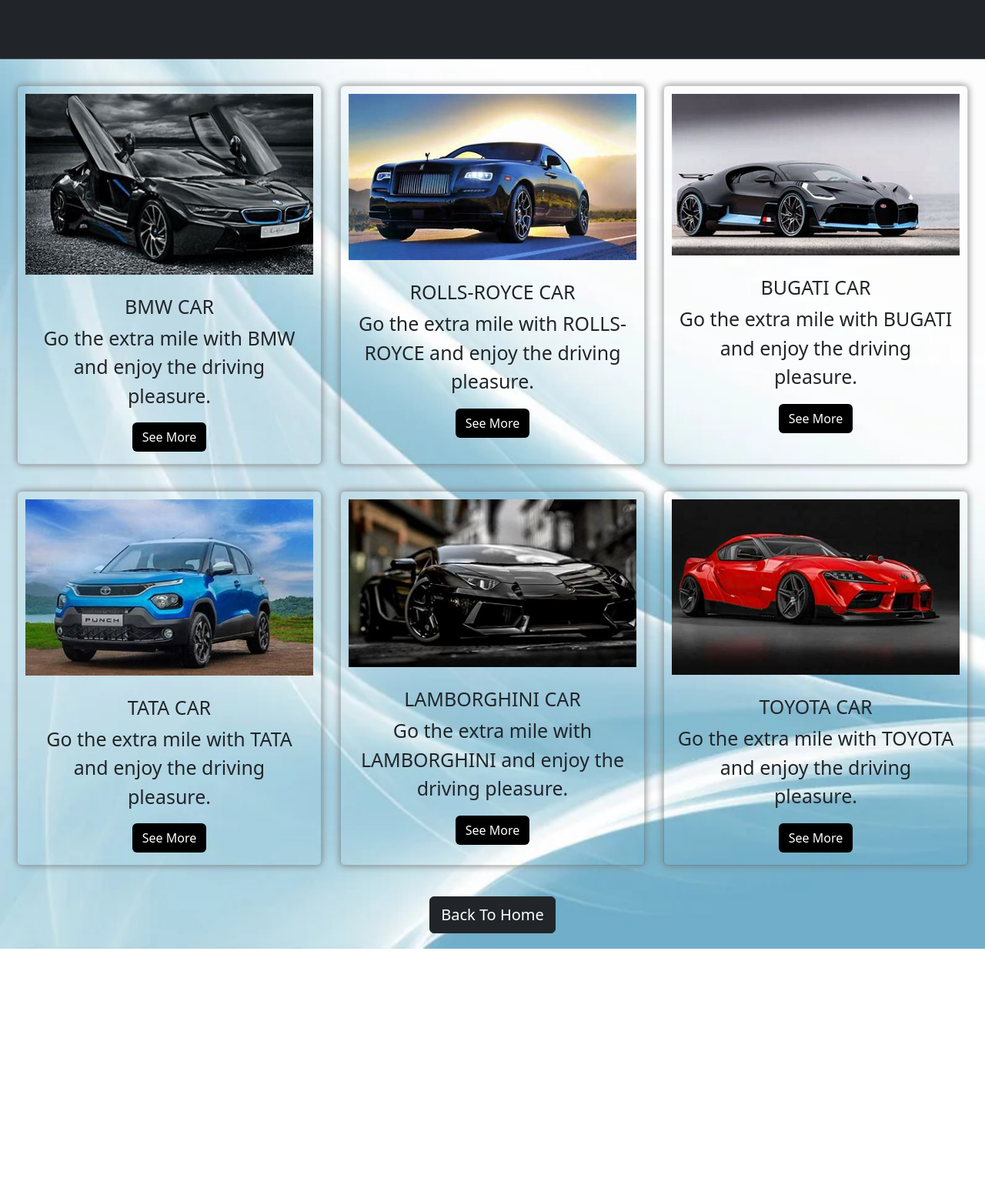
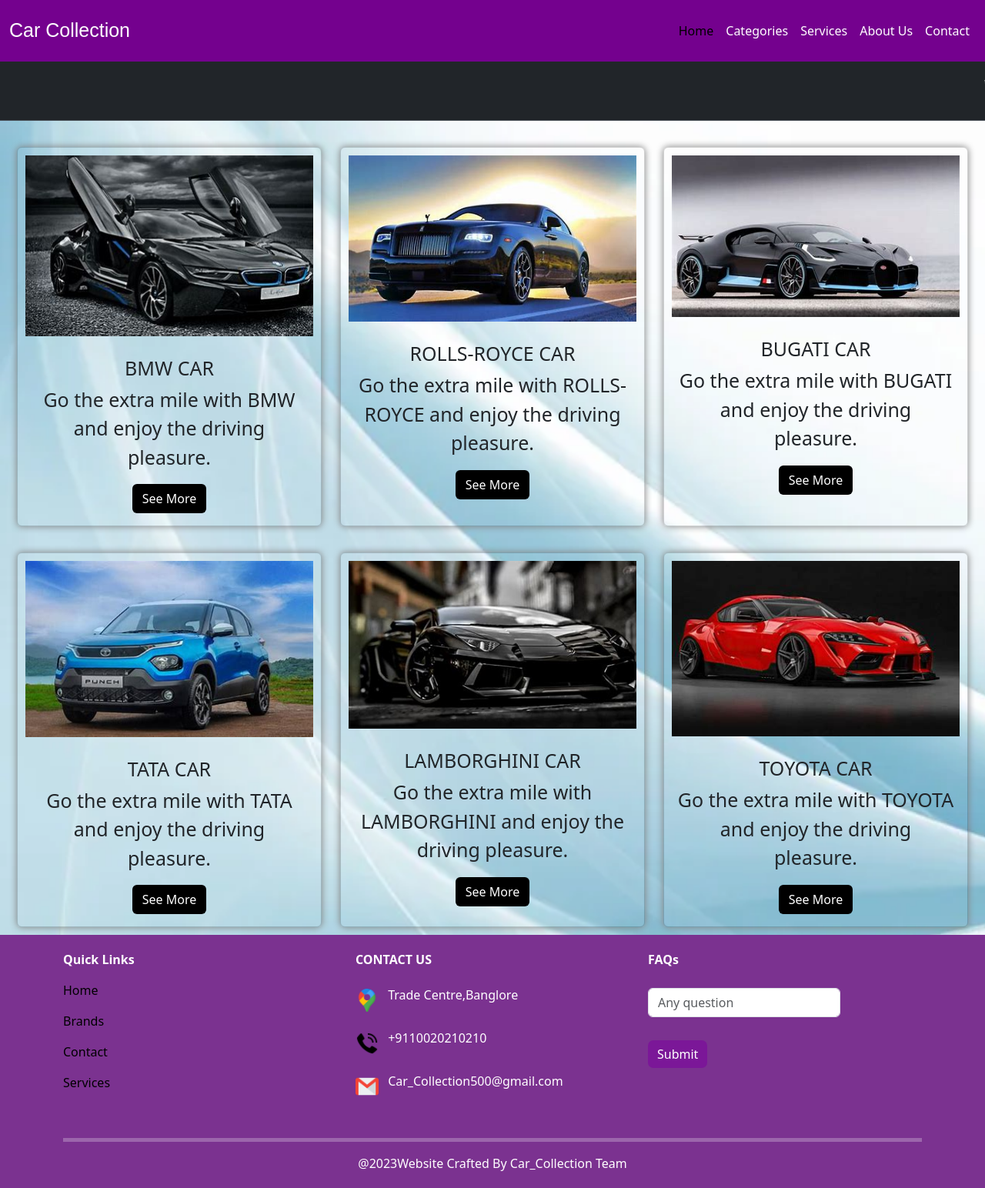
Before and after one commit to kunaldec022002/Luxury_Cars, a plain HTML site: page categories.html in a window 1280 px wide. Shown: the whole page at 77% size. Before the commit the page ends 1233 px from the top, so only its background shows below. Drawn offline with nearby package versions, Linux system fonts and the light colour scheme.

Commit message:
add navbar and footer section

```diff
--- a/categories.html
+++ b/categories.html
@@ -8,6 +8,9 @@
     <meta name="viewport" content="width=device-width, initial-scale=1.0">
     <title>CATEGORIES</title>
     <link href="https://cdn.jsdelivr.net/npm/bootstrap@5.3.1/dist/css/bootstrap.min.css" rel="stylesheet" integrity="sha384-4bw+/aepP/YC94hEpVNVgiZdgIC5+VKNBQNGCHeKRQN+PtmoHDEXuppvnDJzQIu9" crossorigin="anonymous">
+    <script src="https://cdn.jsdelivr.net/npm/bootstrap@5.3.1/dist/js/bootstrap.bundle.min.js"></script>
+
+
 </head>
 <style>
   body
@@ -84,6 +87,40 @@
 
 </style>
 <body background="./Images/BMW/wallpaper.webp">
+
+  <section id="nav-bar">
+
+    <nav class="navbar navbar-expand-lg ">
+        <div class="container-fluid">
+
+          <button class="navbar-toggler" type="button" data-bs-toggle="collapse" data-bs-target="#navbarNav" aria-controls="navbarNav" aria-expanded="false" aria-label="Toggle navigation">
+            <img src="./Image/icons/menu.png" class="menu-img"/>
+          </button>
+          <div class="collapse navbar-collapse" id="navbarNav">
+            <span style="color: white; font-size: 25px;font-family:sans-serif;">Car Collection</span>
+            <ul class="navbar-nav ms-auto">
+              <li class="nav-item">
+                <a class="nav-link active" aria-current="page" href="#">Home</a>
+              </li>
+              <li class="nav-item">
+                <a class="nav-link" href="./categories.html">Categories</a>
+              </li>
+              <li class="nav-item">
+                <a class="nav-link" href="./service.html">Services</a>
+              </li>
+              <li class="nav-item">
+                <a class="nav-link" href="./about.html">About Us</a>
+              </li>
+              <li class="nav-item">
+                <a class="nav-link" href="./contact.html">Contact</a>
+              </li>
+            </ul>
+          </div>
+        </div>
+      </nav>
+
+
+</section>
 
     <nav class="navbar bg-dark border-bottom border-body" data-bs-theme="dark">
 
@@ -168,19 +205,35 @@
             </div>
           </div>
           </div>
-          <!-- <section id="footer">
+
+
+         <!---footer section-->
+
+         <section id="footer">
 
           <div class="container">
 
             <div class="row">
 
               <div class="col-md-4 footer-box">
-                  <img src="./Image/sedan.png">
-                  <P>Subscribe Easy Tutorials Youtube Channel to watch
-                    more videos on website development, Digital Marketing,
-                    WordPress and Gragphic Designing.
-                    press the bell icon to get notification.
+                <p><b>Quick Links</b></p>
+                <P>
+                  <a href="./index.html" class="footer-quick-link">Home</a>
               </P>
+
+              <P>
+                <a href="./categories.html"  class="footer-quick-link">Brands</a>
+              </P>
+
+              <P>
+                <a href="./contact.html"  class="footer-quick-link">Contact</a>
+              </P>
+
+              <P>
+                <a href="./service.html"  class="footer-quick-link">Services</a>
+              </P>
+
+
               </div>
 
               <div class="col-md-4 footer-box">
@@ -198,15 +251,16 @@
               <div class="col-md-4 footer-box">
 
                 <p><b>FAQs</b></p>
-                  <input type="email" class="form-control" placeholder="Any question" id="input"/>
-                  <button type="button" class="btn btn-primary" onclick=" click()">Submit</button>
+                <input type="email" class="form-control" placeholder="Any question"  />
+                <button type="button" class="btn btn-primary" onclick="submit()">Submit</button>
               </div>
             </div>
             <hr>
             <p class="copyright">@2023Website Crafted By Car_Collection Team</p>
           </div>
-           </section> -->
-           <button type="button" class="btn btn-dark home-btn"><a href="./index.html"class=" home-btn1"> Back To Home</a></button>
+         </section>
+
+
 
 
 </body>
--- a/index.css
+++ b/index.css
@@ -267,7 +267,7 @@ body
 }
 .footer-quick-link:hover
 {
-    text-decoration: underline;
+
     color: #fff;
 }
 .banner-content
```
Lines whose indentation alone changed are shown as unchanged.
